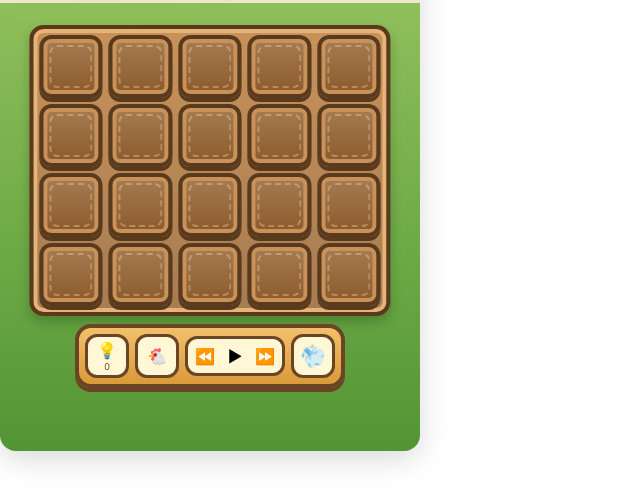
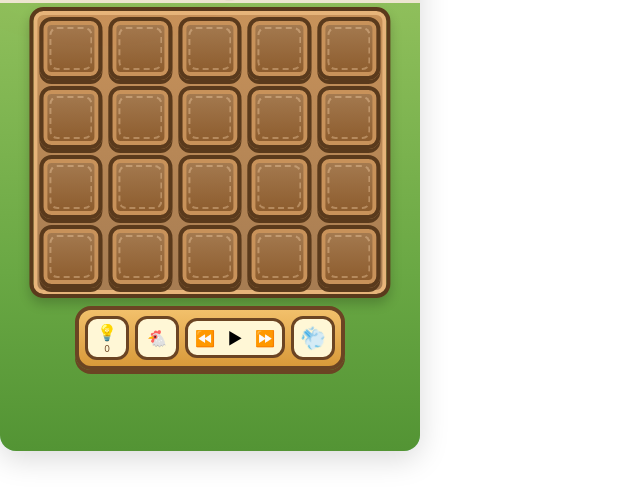
Before and after one commit to sliiu/nook-scenes, a plain HTML site: page scenes/farm/scene.html in a window 1280 px wide. Shown: the part 296-800 px from the top of the page, without its empty margins (0-640 px from the left). Drawn offline with Linux system fonts and the light colour scheme.

Commit message:
farm: move the field up enough for the window

```diff
--- a/scenes/farm/scene.html
+++ b/scenes/farm/scene.html
@@ -184,7 +184,7 @@
   .field-panel {
     position: absolute;
     left: 50%;
-    bottom: 30%;
+    bottom: 34%;
     width: 86%;
     transform: translateX(-50%);
     background: linear-gradient(180deg, #c8925a 0%, #a67c52 100%);
@@ -454,7 +454,7 @@
   /* 田下一排：亮度、麦克风、收音机、Wi-Fi。本机没有的藏起来。 */
   .yard {
     position: absolute;
-    top: calc(40% + 70% * 0.6 + 8px);
+    top: calc(40% + 66% * 0.6 + 8px);
     left: 50%;
     transform: translateX(-50%);
     z-index: 8;
--- a/scenes/farm/scene.json
+++ b/scenes/farm/scene.json
@@ -3,7 +3,7 @@
   "name": "农场",
   "version": "1.3.1",
   "description": "一块卡通田：播种加 5% 音量、收割减 5%，南瓜静音，天气牌切外观，灯调亮度，鸡管麦克风，收音机切歌，风车开关 Wi-Fi。静音和每块田种的什么在下次打开时还在。",
-  "htmlSha256": "7d9426aaa0c20c92b231545be00f0a775f3fda9c8309856c0daf7219d1471fe6",
+  "htmlSha256": "ab4e0ed6b5b914af9627c6b049e6c09a0183bf0bebcda6f5745a08e80b82d053",
   "author": "Nook",
   "preview": "preview.png"
 }
```
